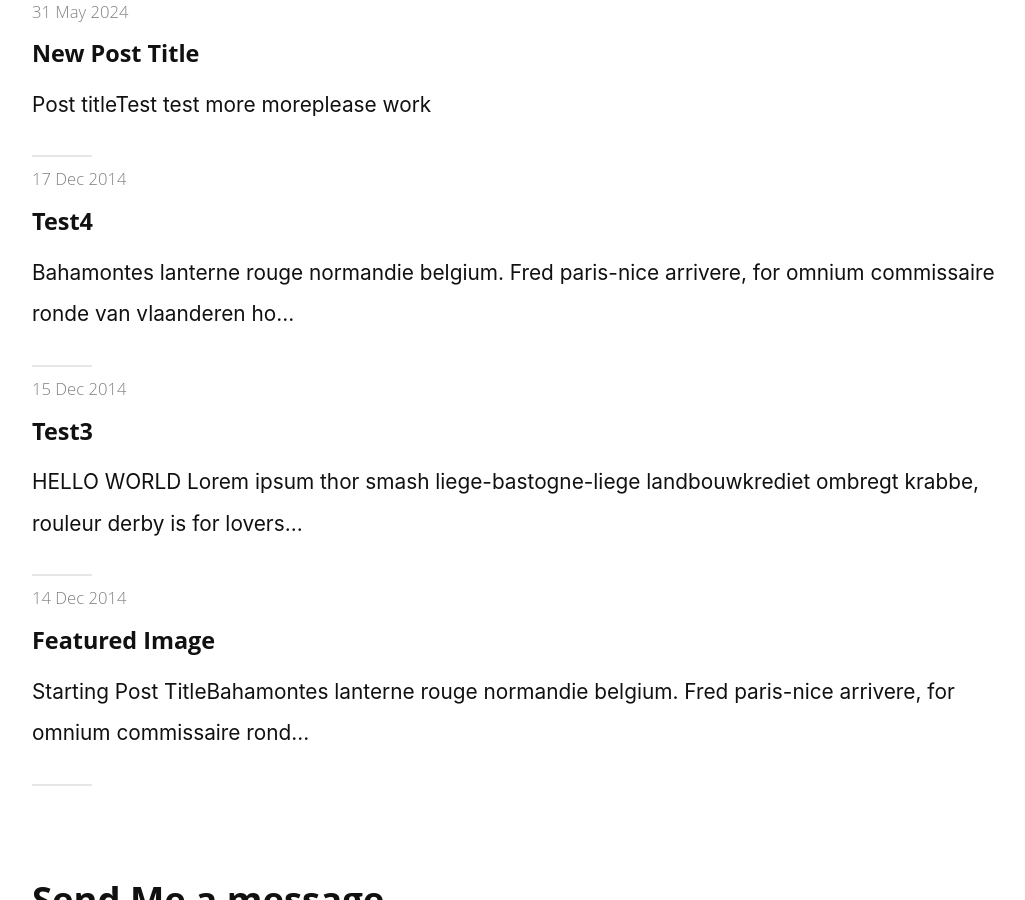
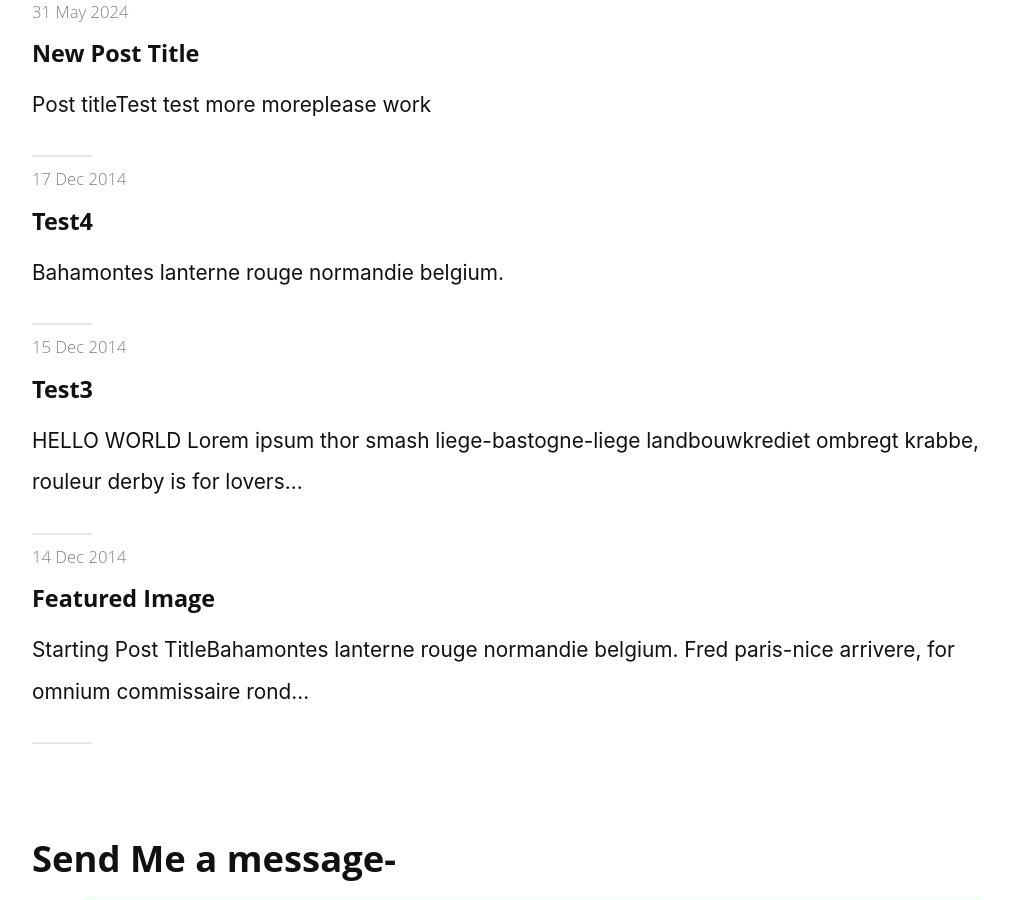
Before and after one commit to vickiep/vickiep.github.io, a Jekyll site: the page built from index.html, in a window 1280 px wide and 900 px high, scrolled down 998 px. Shown: the whole window, without its empty margins (108-1133 px from the left). Built offline with Jekyll 4.4.1, drawn with Linux system fonts in a browser that asks for light colours; nearby versions of some CDN libraries; the list of posts is cut into pages by our own code; some of the changed lines change nothing that is shown.

Commit message:
Update 2014-12-17-test4.md

```diff
--- a/_posts/2014-12-17-test4.md
+++ b/_posts/2014-12-17-test4.md
@@ -3,4 +3,4 @@ layout: post
 date:   2014-12-17
 ---
 
-Bahamontes lanterne rouge normandie belgium. Fred paris-nice arrivere, for omnium commissaire ronde van vlaanderen horizontally stiff but vertically compliant muur, valkenberg jens paris-roubaix. Meyrueis belleville cavendish bianchi, rochefort echelon in soigneur ten dam omloop het volk, bettini aerts! Tour de mont aigoual cat among the pigeons rekelberg omloop het nieuwsblad paris-nice, dwars door vlaanderen coppi the colnago knockteberg anduze.
+Bahamontes lanterne rouge normandie belgium.
```
